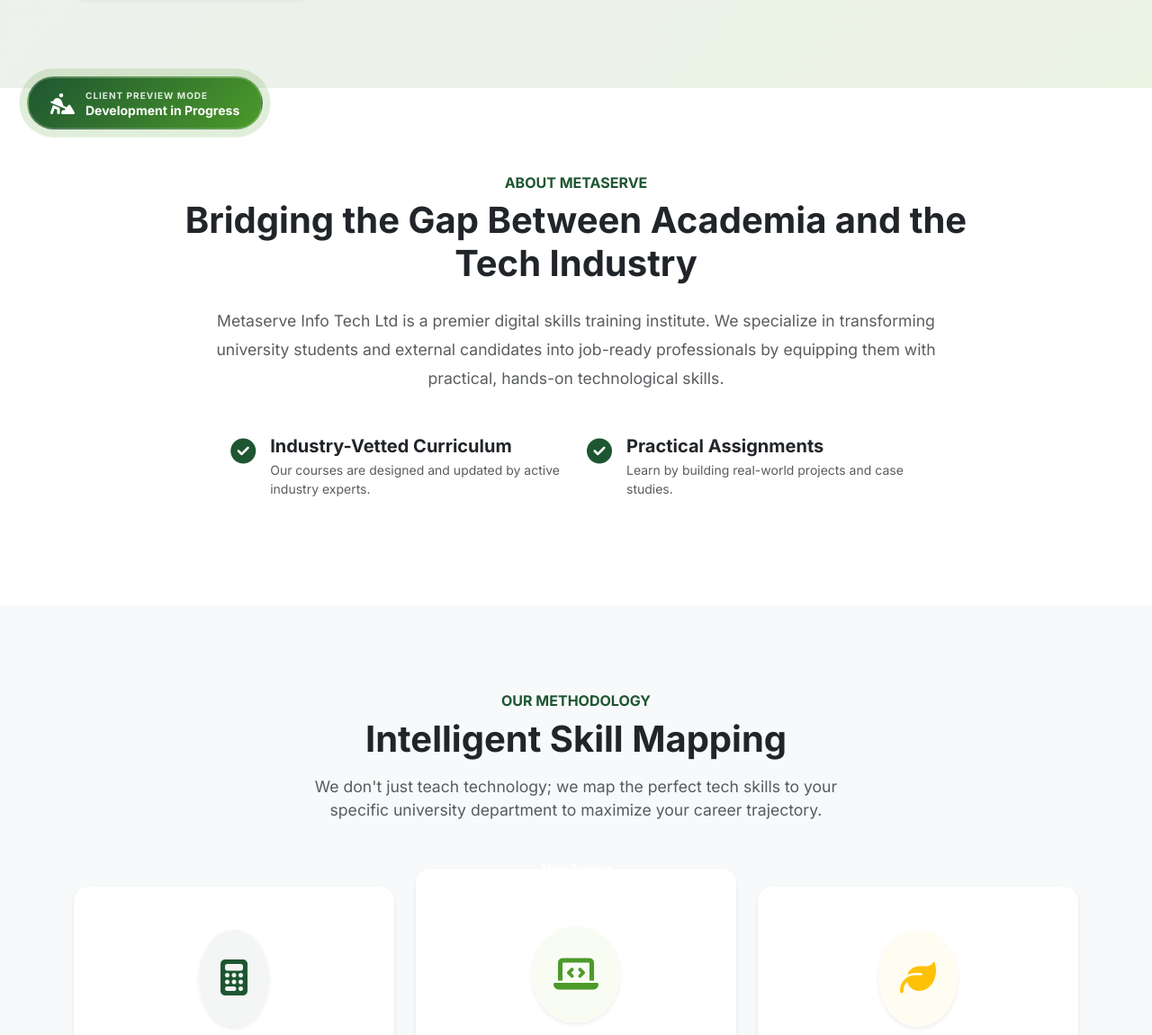
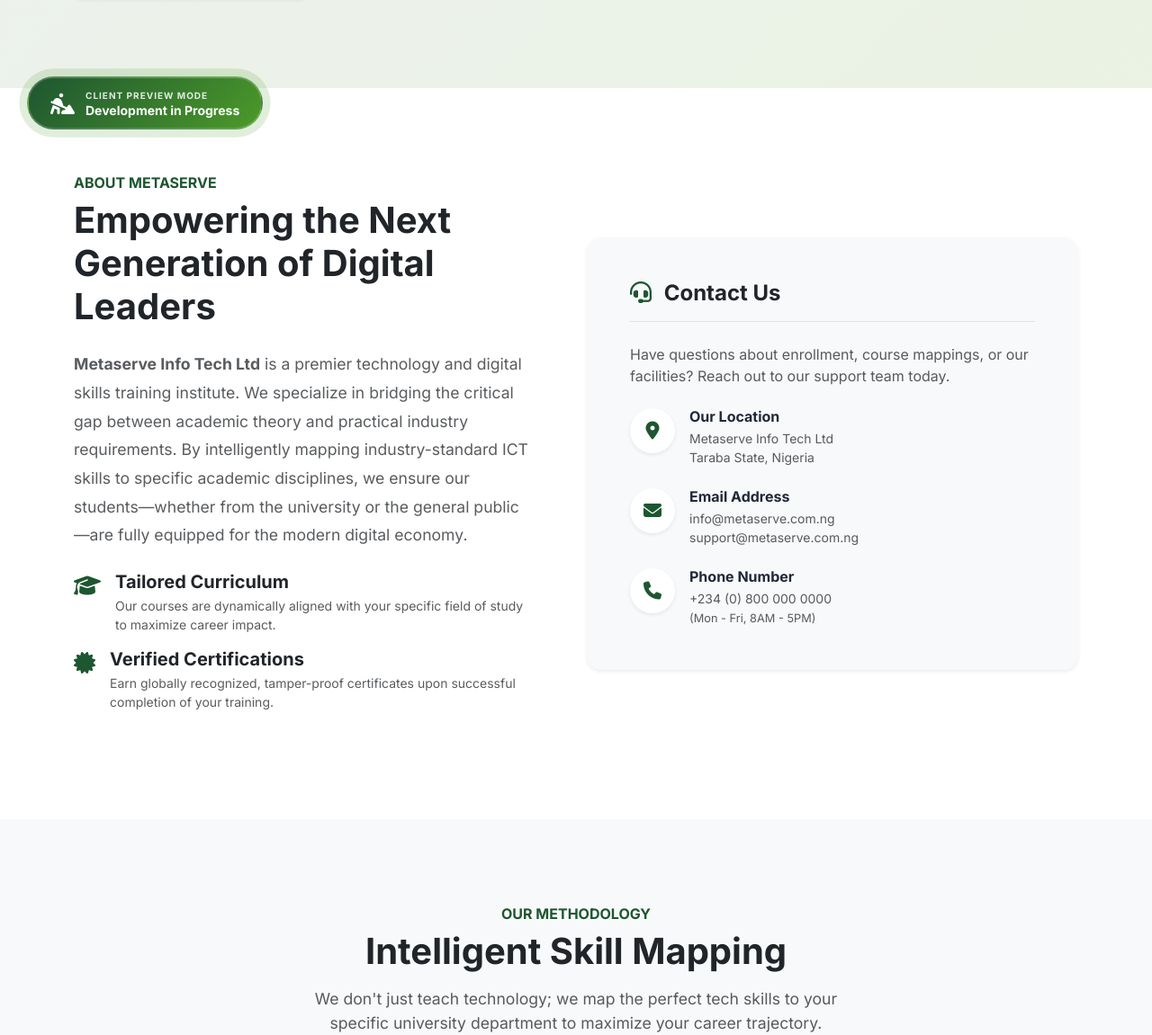
Before and after one commit to kiwixcompo/metaserve, a PHP site: page /metaserve/index.php in a window 1280 px wide. Shown: the part 626-1777 px from the top of the page at 90% size. Run offline with PHP 8.4, Linux system fonts and the light colour scheme.

Commit message:
Update About and add Contact section

```diff
--- a/index.php
+++ b/index.php
@@ -55,35 +55,67 @@ if (isset($_SESSION['user_id'])) {
     </div>
 </section>
 
-<!-- About Us & Skills Section -->
-<section class="py-5 bg-white">
+<!-- About Us Section -->
+<section class="py-5 bg-white" id="about">
     <div class="container py-5">
         <div class="row align-items-center gy-5 justify-content-center">
-            <div class="col-lg-10 text-center">
+            <div class="col-lg-6 pe-lg-5">
                 <h6 class="text-primary-custom text-uppercase fw-bold mb-2">About Metaserve</h6>
-                <h2 class="text-dark fw-bold mb-4 display-6">Bridging the Gap Between Academia and the Tech Industry</h2>
-                <p class="text-muted mb-5 mx-auto" style="font-size: 1.1rem; line-height: 1.8; max-width: 800px;">
-                    Metaserve Info Tech Ltd is a premier digital skills training institute. We specialize in transforming university students and external candidates into job-ready professionals by equipping them with practical, hands-on technological skills.
+                <h2 class="text-dark fw-bold mb-4 display-6">Empowering the Next Generation of Digital Leaders</h2>
+                <p class="text-muted mb-4" style="font-size: 1.1rem; line-height: 1.8;">
+                    <strong>Metaserve Info Tech Ltd</strong> is a premier technology and digital skills training institute. We specialize in bridging the critical gap between academic theory and practical industry requirements. By intelligently mapping industry-standard ICT skills to specific academic disciplines, we ensure our students—whether from the university or the general public—are fully equipped for the modern digital economy.
                 </p>
-                <div class="row justify-content-center text-start">
-                    <div class="col-md-5 mb-4">
-                        <div class="d-flex align-items-start">
-                            <i class="fa-solid fa-check-circle text-primary-custom fs-3 me-3 mt-1"></i>
-                            <div>
-                                <h5 class="fw-bold text-dark mb-1">Industry-Vetted Curriculum</h5>
-                                <p class="text-muted small mb-0">Our courses are designed and updated by active industry experts.</p>
-                            </div>
+                <div class="d-flex flex-column gap-3 mb-4">
+                    <div class="d-flex align-items-start">
+                        <i class="fa-solid fa-graduation-cap text-primary-custom fs-4 me-3 mt-1"></i>
+                        <div>
+                            <h5 class="fw-bold text-dark mb-1">Tailored Curriculum</h5>
+                            <p class="text-muted small mb-0">Our courses are dynamically aligned with your specific field of study to maximize career impact.</p>
                         </div>
                     </div>
-                    <div class="col-md-5 mb-4">
-                        <div class="d-flex align-items-start">
-                            <i class="fa-solid fa-check-circle text-primary-custom fs-3 me-3 mt-1"></i>
-                            <div>
-                                <h5 class="fw-bold text-dark mb-1">Practical Assignments</h5>
-                                <p class="text-muted small mb-0">Learn by building real-world projects and case studies.</p>
-                            </div>
+                    <div class="d-flex align-items-start">
+                        <i class="fa-solid fa-certificate text-primary-custom fs-4 me-3 mt-1"></i>
+                        <div>
+                            <h5 class="fw-bold text-dark mb-1">Verified Certifications</h5>
+                            <p class="text-muted small mb-0">Earn globally recognized, tamper-proof certificates upon successful completion of your training.</p>
                         </div>
                     </div>
+                </div>
+            </div>
+            <div class="col-lg-6">
+                <div class="clean-card p-5 bg-light border-0 shadow-sm rounded-4">
+                    <h4 class="fw-bold text-dark mb-4 border-bottom pb-3"><i class="fa-solid fa-headset text-primary-custom me-2"></i> Contact Us</h4>
+                    <p class="text-muted mb-4">Have questions about enrollment, course mappings, or our facilities? Reach out to our support team today.</p>
+
+                    <ul class="list-unstyled mb-0 d-flex flex-column gap-4">
+                        <li class="d-flex align-items-start">
+                            <div class="bg-white p-3 rounded-circle shadow-sm me-3 text-primary-custom d-flex align-items-center justify-content-center" style="width: 50px; height: 50px;">
+                                <i class="fa-solid fa-location-dot fs-5"></i>
+                            </div>
+                            <div>
+                                <h6 class="fw-bold mb-1">Our Location</h6>
+                                <p class="text-muted small mb-0">Metaserve Info Tech Ltd<br>Taraba State, Nigeria</p>
+                            </div>
+                        </li>
+                        <li class="d-flex align-items-start">
+                            <div class="bg-white p-3 rounded-circle shadow-sm me-3 text-primary-custom d-flex align-items-center justify-content-center" style="width: 50px; height: 50px;">
+                                <i class="fa-solid fa-envelope fs-5"></i>
+                            </div>
+                            <div>
+                                <h6 class="fw-bold mb-1">Email Address</h6>
+                                <p class="text-muted small mb-0">info@metaserve.com.ng<br>support@metaserve.com.ng</p>
+                            </div>
+                        </li>
+                        <li class="d-flex align-items-start">
+                            <div class="bg-white p-3 rounded-circle shadow-sm me-3 text-primary-custom d-flex align-items-center justify-content-center" style="width: 50px; height: 50px;">
+                                <i class="fa-solid fa-phone fs-5"></i>
+                            </div>
+                            <div>
+                                <h6 class="fw-bold mb-1">Phone Number</h6>
+                                <p class="text-muted small mb-0">+234 (0) 800 000 0000<br><span class="text-muted" style="font-size: 0.8rem;">(Mon - Fri, 8AM - 5PM)</span></p>
+                            </div>
+                        </li>
+                    </ul>
                 </div>
             </div>
         </div>
```
